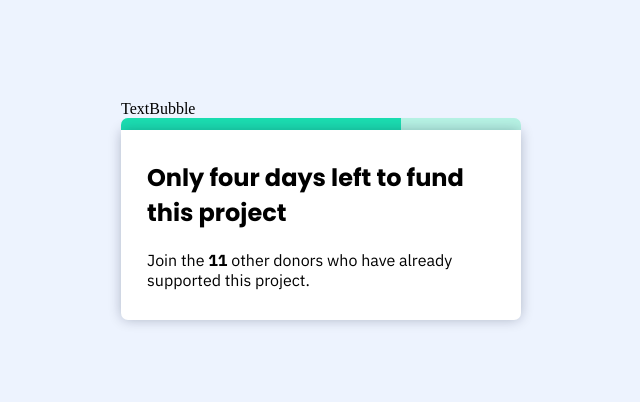
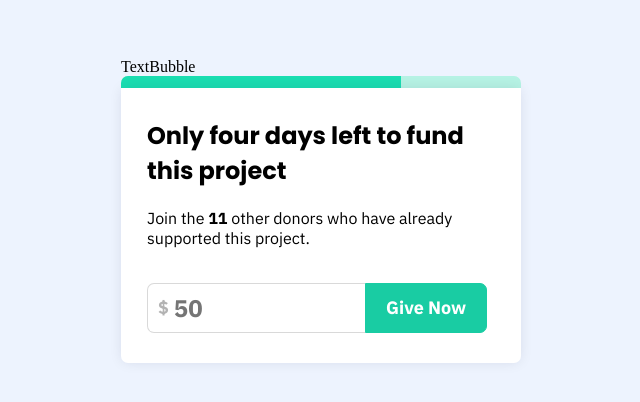
Before and after one commit to Jonaphant/donation-form, a React app: page / in a window 1280 px wide. Shown: the part 110-512 px from the top of the page, without its empty margins (319-959 px from the left). Built offline with nearby package versions, Linux system fonts and the light colour scheme.

Commit message:
Minor style changes

```diff
--- a/src/components/DonationForm/index.css
+++ b/src/components/DonationForm/index.css
@@ -1,7 +1,7 @@
 .donation-card {
   width: 400px;
   background-color: #ffffff;
-  box-shadow: 0px 0px 13px -1px rgba(6, 18, 46, 0.3);
+  box-shadow: 0px 0px 13px -1px rgba(6, 18, 46, 0.1);
   padding: 30px 26px;
   border-bottom-left-radius: 7px;
   border-bottom-right-radius: 7px;
@@ -24,3 +24,7 @@
   font-size: x-large;
   margin-bottom: 20px;
 }
+
+.sub-header {
+  margin-bottom: 35px;
+}
--- a/src/components/DonationForm/index.js
+++ b/src/components/DonationForm/index.js
@@ -3,6 +3,7 @@ import './index.css';
 
 import TextBubble from '../TextBubble';
 import ProgressBar from './ProgressBar';
+import Input from '../Input';
 
 const DonationForm = () => {
   return (
@@ -10,9 +11,11 @@ const DonationForm = () => {
       <TextBubble />
       <ProgressBar />
       <div className="donation-card">
-        <p className="font-bold font-poppins donation-header">Only four days left to fund this project</p>
-        <p className="font-ibm-plex">Join the <span className="font-bold">11</span> other donors who have already supported this project.</p>
-        {/* input form */}
+        <div>
+          <p className="font-bold font-poppins donation-header">Only four days left to fund this project</p>
+          <p className="font-ibm-plex sub-header">Join the <span className="font-bold">11</span> other donors who have already supported this project.</p>
+        </div>
+        <Input />
       </div>
     </div>
   )
```
